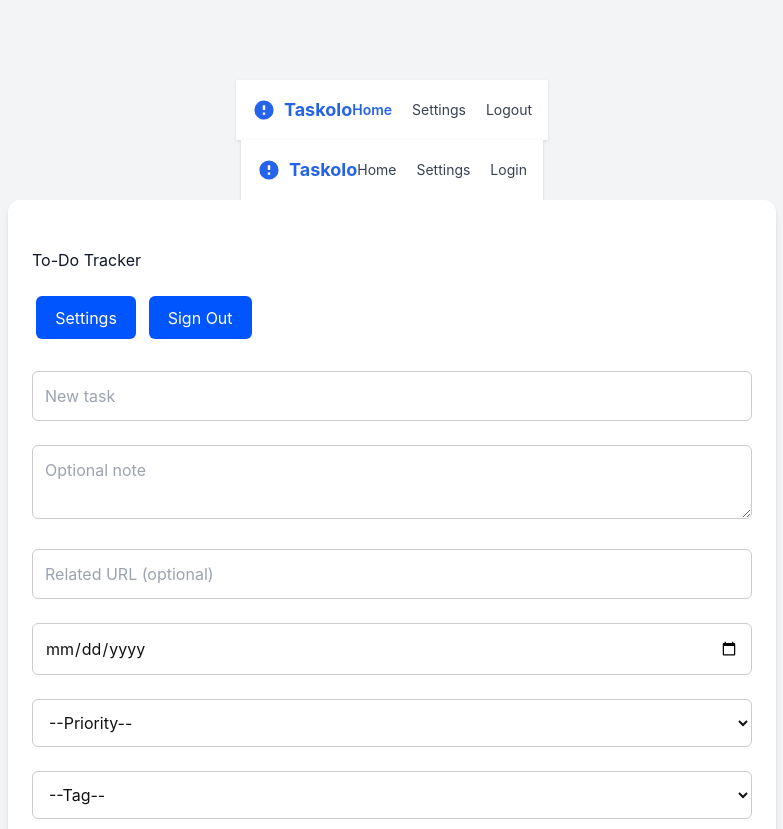
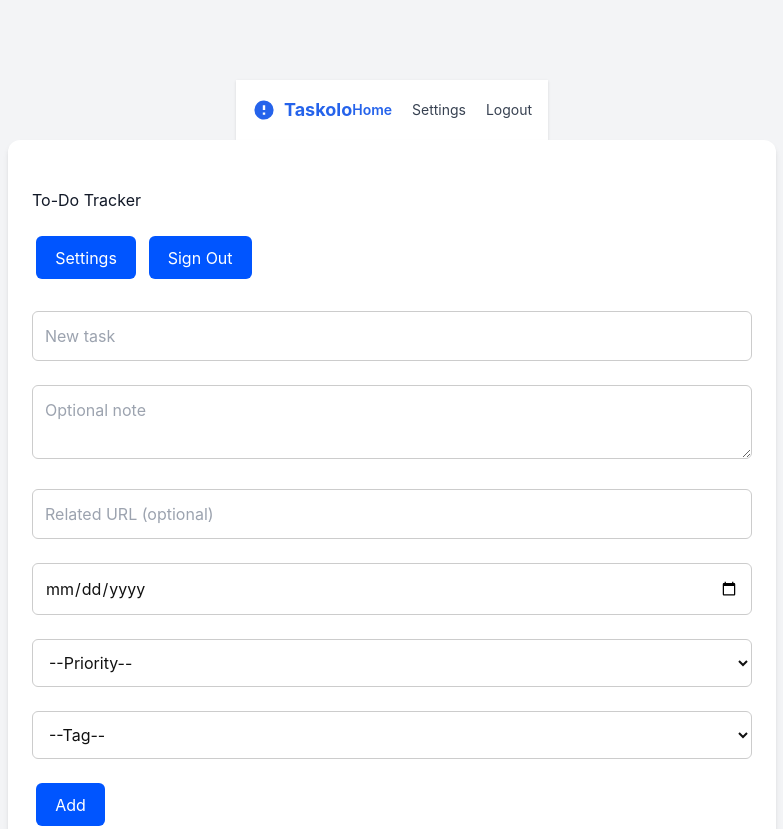
Before and after one commit to krd2ad/TaskWebsite, a website: page src/index.html in a window 1280 px wide. Shown: the top 829 px of the page, without its empty margins (248-1031 px from the left). Drawn offline with nearby package versions, Linux system fonts and the light colour scheme; files that its build step writes are made by us from their sources.

Commit message:
Update index.html

```diff
--- a/src/index.html
+++ b/src/index.html
@@ -19,22 +19,6 @@
       <a href="index.html" class="text-blue-600 font-semibold">Home</a>
       <a href="settings.html" class="hover:text-blue-600">Settings</a>
       <a href="#" onclick="logout()" class="hover:text-blue-600">Logout</a>
-    </nav>
-  </div>
-</header>
-
-<header class="bg-white shadow">
-  <div class="max-w-7xl mx-auto px-4 py-4 flex justify-between items-center">
-    <a href="index.html" class="flex items-center space-x-2 text-blue-600 font-bold text-lg">
-      <svg class="w-6 h-6 text-blue-600" fill="currentColor" viewBox="0 0 20 20">
-        <path d="M10 2a8 8 0 100 16 8 8 0 000-16zm1 12H9v-2h2v2zm0-4H9V6h2v4z"/>
-      </svg>
-      <span>Taskolo</span>
-    </a>
-    <nav class="space-x-4 text-sm text-gray-700">
-      <a href="index.html" class="hover:text-blue-600">Home</a>
-      <a href="settings.html" class="hover:text-blue-600">Settings</a>
-      <a href="login.html" class="hover:text-blue-600">Login</a>
     </nav>
   </div>
 </header>
```
